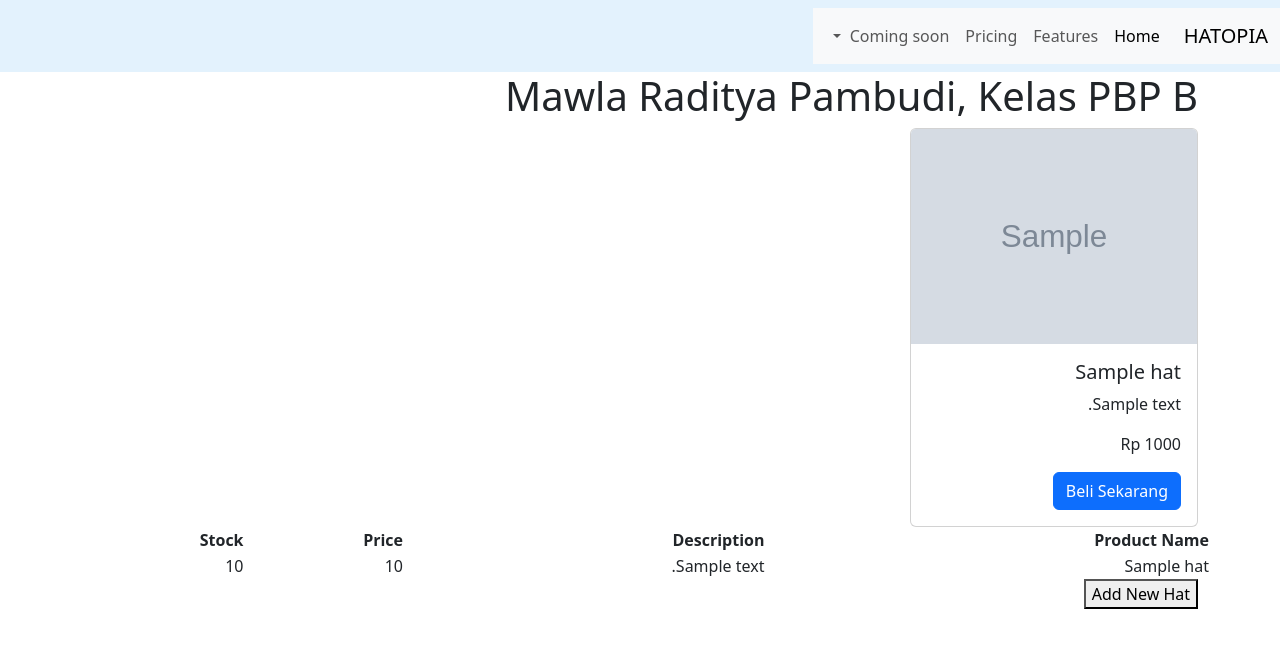
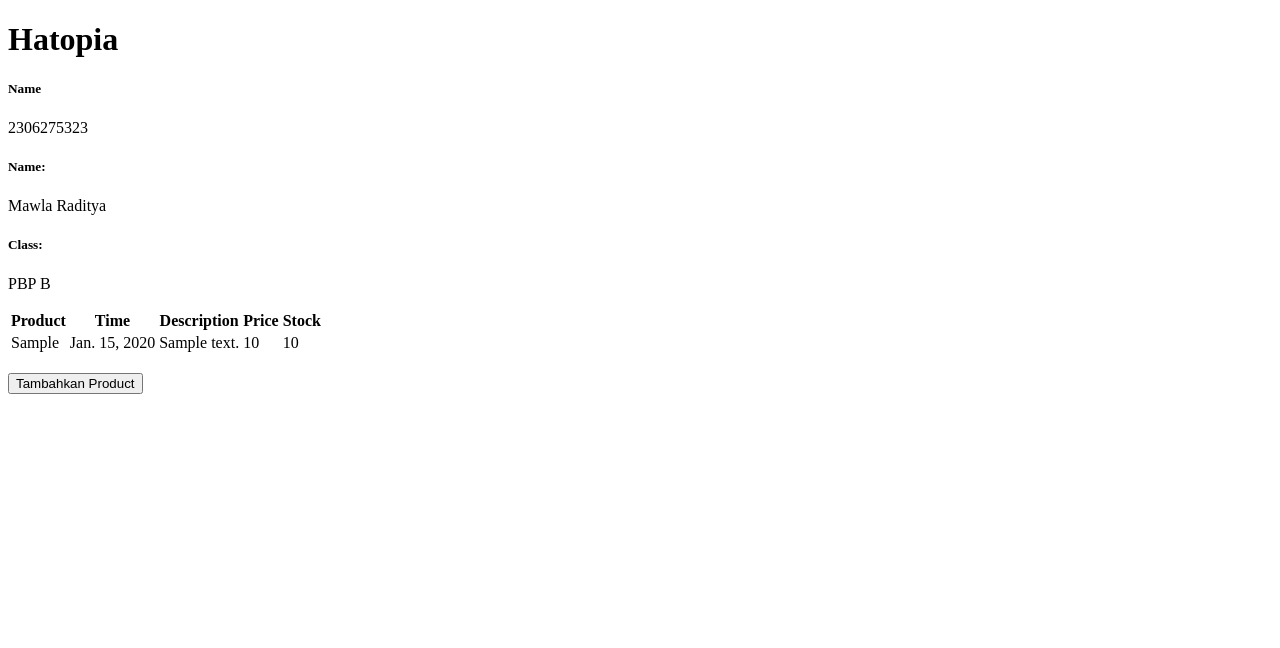
Before and after one commit to mawlaraditya/pbp-ecommerce, a Django app: page / in a window 1280 px wide. Shown: the top 648 px of the page. Run offline with Django 5.2, Linux system fonts and the light colour scheme; tables that the repository leaves empty hold one stand-in row (values such as "Sample post"); grey boxes marked "Sample" are stand-in pictures.

Commit message:
tugas 3 done

```diff
--- a/main/models.py
+++ b/main/models.py
@@ -1,12 +1,18 @@
+import uuid
 from django.db import models
-import uuid
 
-
-
-class Hat(models.Model):
-    id = models.UUIDField(primary_key=True, default=uuid.uuid4, editable=False)
-    name = models.CharField(max_length = 225)
+class MoodEntry(models.Model):
+    id = models.UUIDField(primary_key=True, default=uuid.uuid4, editable=False)  # tambahkan baris ini
+    product = models.CharField(max_length=255)
+    time = models.DateField(auto_now_add=True)
     desc = models.TextField()
     price = models.IntegerField()
     stock = models.IntegerField()
-    image = models.CharField(max_length=22083)
+
+
+# class Hat(models.Model):
+#     name = models.CharField(max_length = 225)
+#     desc = models.TextField()
+#     price = models.IntegerField()
+#     stock = models.IntegerField()
+#     image = models.CharField(max_length=22083)
--- a/main/templates/base.html
+++ b/main/templates/base.html
@@ -1,63 +1,13 @@
-<!doctype html>
-<html lang="ar" dir="rtl">
+{% load static %}
+<!DOCTYPE html>
+<html lang="en">
   <head>
-    <!-- Required meta tags -->
-    <meta charset="utf-8">
-    <meta name="viewport" content="width=device-width, initial-scale=1">
+    <meta charset="UTF-8" />
+    <meta name="viewport" content="width=device-width, initial-scale=1.0" />
+    {% block meta %} {% endblock meta %}
+  </head>
 
-    <!-- Bootstrap CSS -->
-    <link rel="stylesheet" href="https://cdn.jsdelivr.net/npm/bootstrap@5.3.3/dist/css/bootstrap.rtl.min.css" integrity="sha384-dpuaG1suU0eT09tx5plTaGMLBsfDLzUCCUXOY2j/LSvXYuG6Bqs43ALlhIqAJVRb" crossorigin="anonymous">
-
-    <title>Hatopia</title>
-  </head>
   <body>
-   <nav class="navbar" style="background-color: #e3f2fd;">
-    <nav class="navbar navbar-expand-lg bg-body-tertiary">
-      <div class="container-fluid">
-        <a class="navbar-brand" href="#">HATOPIA</a>
-        <button class="navbar-toggler" type="button" data-bs-toggle="collapse" data-bs-target="#navbarNavDropdown" aria-controls="navbarNavDropdown" aria-expanded="false" aria-label="Toggle navigation">
-          <span class="navbar-toggler-icon"></span>
-        </button>
-        <div class="collapse navbar-collapse" id="navbarNavDropdown">
-          <ul class="navbar-nav">
-            <li class="nav-item">
-              <a class="nav-link active" aria-current="page" href="#">Home</a>
-            </li>
-            <li class="nav-item">
-              <a class="nav-link" href="#">Features</a>
-            </li>
-            <li class="nav-item">
-              <a class="nav-link" href="#">Pricing</a>
-            </li>
-            <li class="nav-item dropdown">
-              <a class="nav-link dropdown-toggle" href="#" role="button" data-bs-toggle="dropdown" aria-expanded="false">
-                Coming soon
-              </a>
-              <ul class="dropdown-menu">
-                <li><a class="dropdown-item" href="#">Soon</a></li>
-                <li><a class="dropdown-item" href="#">Soon</a></li>
-                <li><a class="dropdown-item" href="#">Soon</a></li>
-              </ul>
-            </li>
-          </ul>
-        </div>
-      </div>
-    </nav>
-   </nav>
-<div class = "container">
-    {% block content %}
-    {% endblock %}
-</div>
-
-    <!-- Optional JavaScript; choose one of the two! -->
-
-    <!-- Option 1: Bootstrap Bundle with Popper -->
-    <script src="https://cdn.jsdelivr.net/npm/bootstrap@5.3.3/dist/js/bootstrap.bundle.min.js" integrity="sha384-YvpcrYf0tY3lHB60NNkmXc5s9fDVZLESaAA55NDzOxhy9GkcIdslK1eN7N6jIeHz" crossorigin="anonymous"></script>
-
-    <!-- Option 2: Separate Popper and Bootstrap JS -->
-    <!--
-    <script src="https://cdn.jsdelivr.net/npm/@popperjs/core@2.11.8/dist/umd/popper.min.js" integrity="sha384-I7E8VVD/ismYTF4hNIPjVp/Zjvgyol6VFvRkX/vR+Vc4jQkC+hVqc2pM8ODewa9r" crossorigin="anonymous"></script>
-    <script src="https://cdn.jsdelivr.net/npm/bootstrap@5.3.3/dist/js/bootstrap.min.js" integrity="sha384-0pUGZvbkm6XF6gxjEnlmuGrJXVbNuzT9qBBavbLwCsOGabYfZo0T0to5eqruptLy" crossorigin="anonymous"></script>
-    -->
+    {% block content %} {% endblock content %}
   </body>
 </html>
--- a/main/templates/add_new_hat.html
+++ b/main/templates/create_mood_entry.html
@@ -1,6 +1,6 @@
 {% extends 'base.html' %}
 {% block content %}
-<h1>Add New Hat</h1>
+<h1>Tambahkan Topi Disini</h1>
 
 <form method="POST">
   {% csrf_token %}
--- a/main/templates/home.html
+++ b/main/templates/home.html
@@ -21,33 +21,4 @@
     {% endfor %}
 
 
-    {% if not hat %}
-    <p>Belum ada topi yang ditambahkan</p>
-    {% else %}
-    <table>
-      <tr>
-        <th>Product Name</th>
-        <th>Description</th>
-        <th>Price</th>
-        <th>Stock</th>
-      </tr>
-
-      {% comment %} Berikut cara memperlihatkan data mood di bawah baris ini
-      {% endcomment %}
-      {% for hat in hat %}
-      <tr>
-        <td>{{hat.name}}</td>
-        <td>{{hat.desc}}</td>
-        <td>{{hat.price}}</td>
-        <td>{{hat.stock}}</td>
-      </tr>
-      {% endfor %}
-    </table>
-    {% endif %}
-
-    <br />
-
-    <a href="{% url 'main:add_new_hat' %}">
-      <button>Add New Hat</button>
-    </a>
-    {% endblock content %}
+{% endblock %}
--- /dev/null
+++ b/main/templates/main.html
@@ -0,0 +1,47 @@
+{% extends 'base.html' %}
+{% block content %}
+<h1>Hatopia</h1>
+
+<h5>Name </h5>
+<p>{{ npm }}<p>
+
+<h5>Name:</h5>
+<p>{{ name }}</p>
+
+<h5>Class:</h5>
+<p>{{ class }}</p>
+
+
+{% if not mood_entries %}
+<p>Belum ada product yang ditambahkan</p>
+{% else %}
+<table>
+  <tr>
+    <th>Product</th>
+    <th>Time</th>
+    <th>Description</th>
+    <th>Price</th>
+    <th>Stock</th>
+  </tr>
+
+  {% comment %} Berikut cara memperlihatkan data mood di bawah baris ini
+  {% endcomment %}
+  {% for mood_entry in mood_entries %}
+  <tr>
+    <td>{{mood_entry.product}}</td>
+    <td>{{mood_entry.time}}</td>
+    <td>{{mood_entry.desc}}</td>
+    <td>{{mood_entry.price}}</td>
+    <td>{{mood_entry.stock}}</td>
+  </tr>
+  {% endfor %}
+</table>
+{% endif %}
+
+<br />
+
+<a href="{% url 'main:create_mood_entry' %}">
+  <button>Tambahkan Product</button>
+</a>
+
+{% endblock content %}
--- a/main/urls.py
+++ b/main/urls.py
@@ -1,27 +1,23 @@
 from django.urls import path
-from main.views import home
-from main.views import home, add_new_hat
-# from main.views import home, add_new_hat, show_xml
-# from main.views import home, add_new_hat, show_xml, show_json
-# from main.views import home, add_new_hat, show_xml, show_json, show_xml_by_id, show_json_by_id
+from main.views import show_main, create_mood_entry
+from main.views import show_main
+from main.views import show_main, create_mood_entry
+from main.views import show_main, create_mood_entry, show_xml
+from main.views import show_main, create_mood_entry, show_xml, show_json
+from main.views import show_main, create_mood_entry, show_xml, show_json, show_xml_by_id, show_json_by_id
 
 
 app_name = 'main'
 
-urlpatterns = [
-    path('', home, name='home'),
-    path('add-new-hat', add_new_hat, name='add_new_hat'),
-    # path('xml/', show_xml, name='show_xml'),
-    # path('json/', show_json, name='show_json'),
-    # path('xml/<str:id>/', show_xml_by_id, name='show_xml_by_id'),
-    # path('json/<str:id>/', show_json_by_
-]
-
 # urlpatterns = [
 #     path('', home, name='home'),
-#     path('add-new-hat', add_new_hat, name='add_new_hat'),
-#     path('xml/', show_xml, name='show_xml'),
-#     path('json/', show_json, name='show_json'),
-#     path('xml/<str:id>/', show_xml_by_id, name='show_xml_by_id'),
-# path('json/<str:id>/', show_json_by_id, name='show_json_by_id'),
 # ]
+
+urlpatterns = [
+    path('', show_main, name='show_main'),
+    path('create-mood-entry', create_mood_entry, name='create_mood_entry'),
+    path('xml/', show_xml, name='show_xml'),
+    path('json/', show_json, name='show_json'),
+    path('xml/<str:id>/', show_xml_by_id, name='show_xml_by_id'),
+    path('json/<str:id>/', show_json_by_id, name='show_json_by_id'),
+]
--- a/main/views.py
+++ b/main/views.py
@@ -1,47 +1,61 @@
 from django.shortcuts import render
 from django.http import HttpResponse
-from .models import Hat
 from django.shortcuts import render, redirect   # Tambahkan import redirect di baris ini
-from main.forms import AddNewHatForm
-from main.models import Hat
+from main.forms import MoodEntryForm
+from main.models import MoodEntry
 from django.http import HttpResponse
 from django.core import serializers
 
 
-def home (request) :
-    hat = Hat.objects.all()
-    return render(request, 'home.html', {'hat' : hat})
+# def home (request) :
+#     hat = Hat.objects.all()
+#     return render(request, 'home.html', {'hat' : hat})
 
 
-def add_new_hat(request):
-    form = AddNewHatForm(request.POST or None)
+# Create your views here.
+def show_main(request):
+    mood_entries = MoodEntry.objects.all()
+
+    context = {
+        'name': ' Mawla Raditya',
+        'class': 'PBP B',
+        'npm': '2306275323',
+        'mood_entries': mood_entries,
+
+    }
+
+    return render(request, "main.html", context)
+
+
+def create_mood_entry(request):
+    form = MoodEntryForm(request.POST or None)
 
     if form.is_valid() and request.method == "POST":
         form.save()
-        return redirect('main:home')
+        return redirect('main:show_main')
 
     context = {'form': form}
-    return render(request, "add_new_hat.html", context)
+    return render(request, "create_mood_entry.html", context)
 
 
-# def show_xml(request):
-#     data = Hat.objects.all()
+def show_xml(request):
+    data = MoodEntry.objects.all()
 
 
-# def show_xml(request):
-#     data = Hat.objects.all()
-#     return HttpResponse(serializers.serialize("xml", data), content_type="application/xml")
+def show_xml(request):
+    data = MoodEntry.objects.all()
+    return HttpResponse(serializers.serialize("xml", data), content_type="application/xml")
 
 
-# def show_json(request):
-#     data = Hat.objects.all()
-#     return HttpResponse(serializers.serialize("json", data), content_type="application/json")
+def show_json(request):
+    data = MoodEntry.objects.all()
+    return HttpResponse(serializers.serialize("json", data), content_type="application/json")
 
 
-# def show_xml_by_id (request, id):
-#     data = Hat.objects.filter(pk=id)
-#     return HttpResponse(serializers.serialize("xml", data), content_type="application/xml")
+def show_xml_by_id (request, id):
+    data = MoodEntry.objects.filter(pk=id)
+    return HttpResponse(serializers.serialize("xml", data), content_type="application/xml")
 
-# def show_json_by_id(request, id):
-#     data = Hat.objects.filter(pk=id)
-#     return HttpResponse(serializers.serialize("json", data), content_type="application/json")
+def show_json_by_id(request, id):
+    data = MoodEntry.objects.filter(pk=id)
+    return HttpResponse(serializers.serialize("json", data), content_type="application/json")
```
Also changed, not shown: main/admin.py (+6 -6 lines), main/forms.py (+4 -4 lines), main/migrations/0001_initial.py, main/migrations/0002_hat.py (deleted), main/migrations/0003_hat_desc.py (deleted), main/migrations/0004_alter_hat_price_alter_moodentry_id.py (deleted), main/migrations/0005_delete_moodentry_alter_hat_id.py (deleted).
